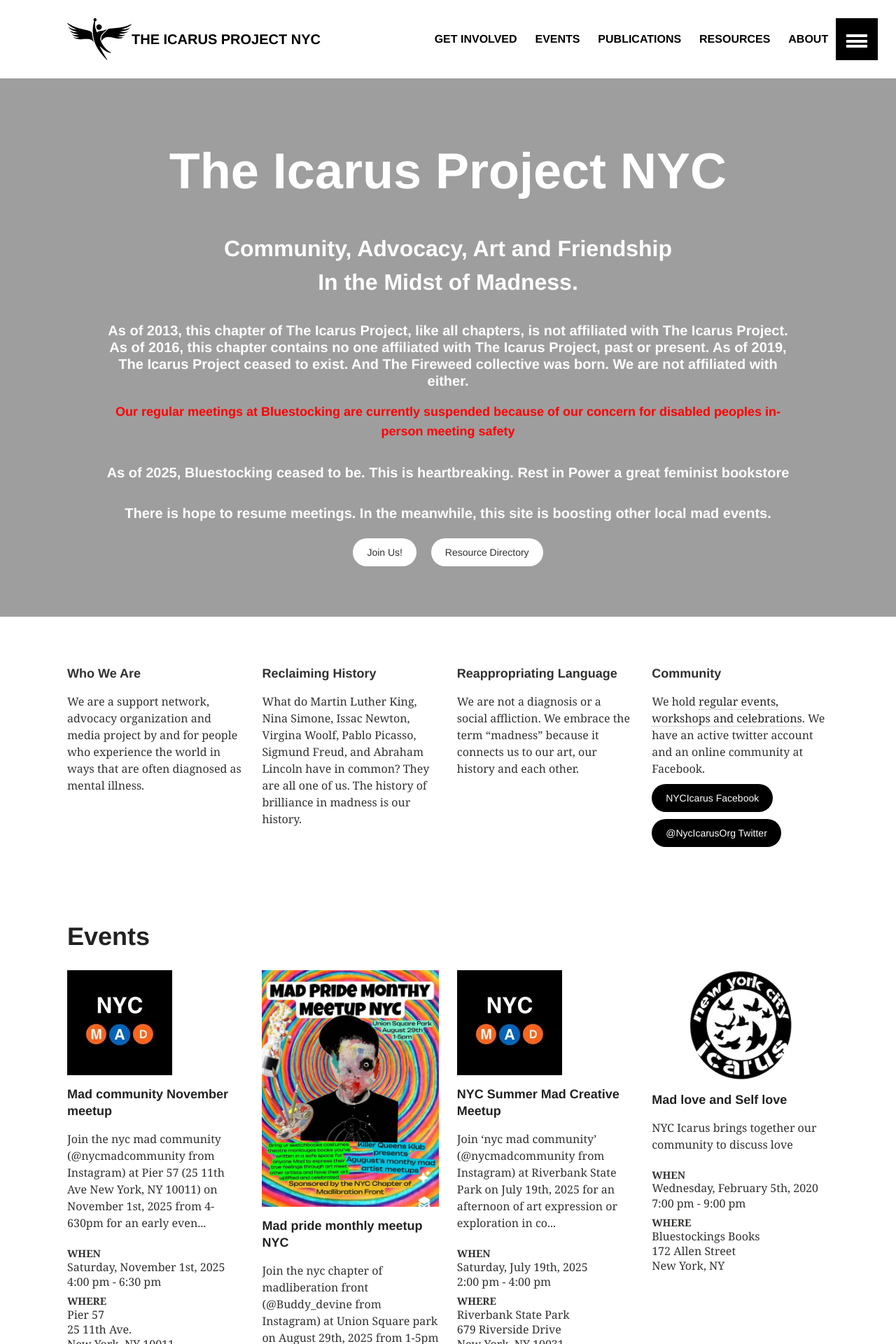
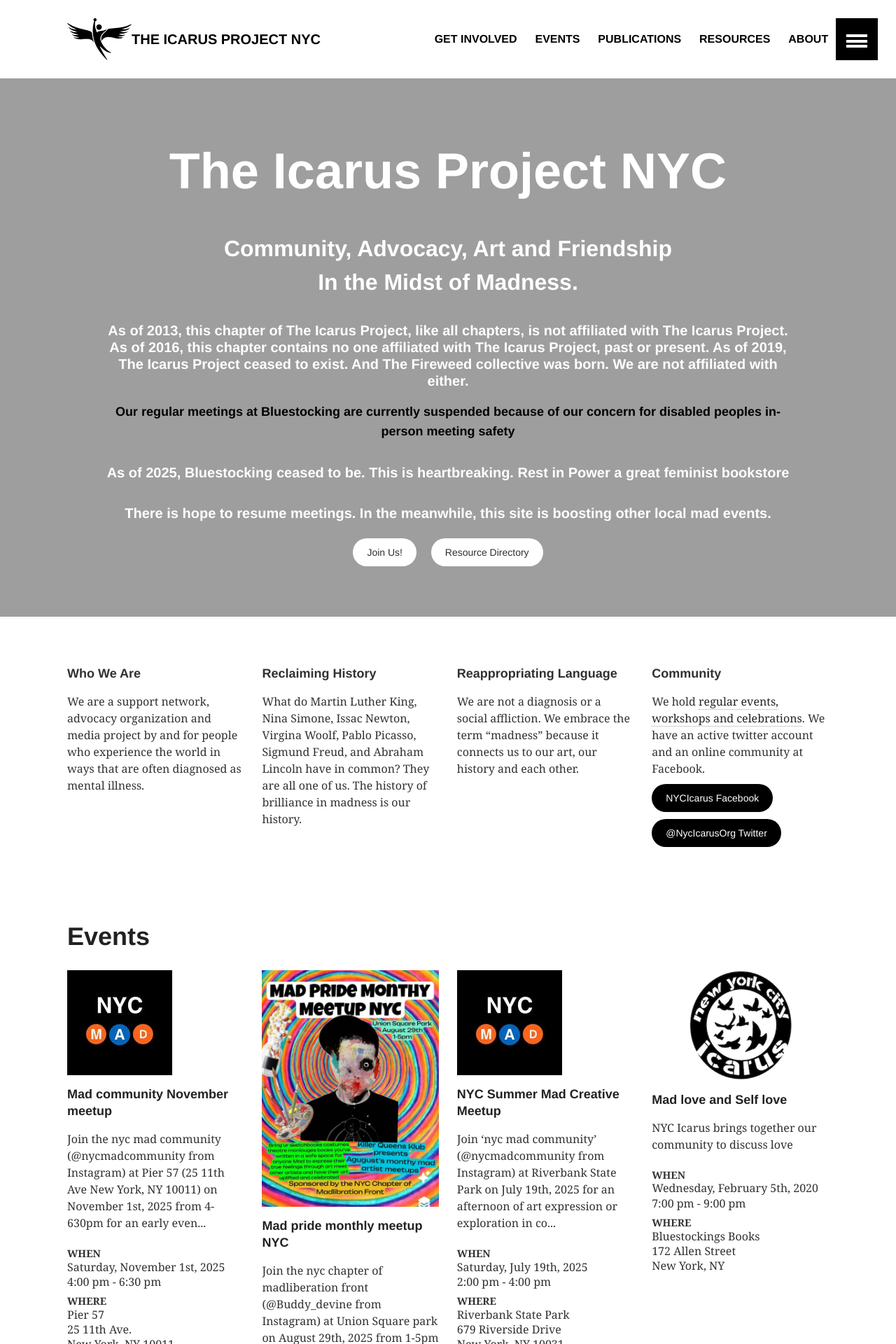
Before and after one commit to nycicarus/nycicarus.github.io, a Jekyll site: the page built from index.md, in a window 1280 px wide. Shown: the top 1920 px of the page at 70% size. Built offline with Jekyll 4.4.1, drawn with Linux system fonts in a browser that asks for light colours.

Commit message:
Update home.html

```diff
--- a/_layouts/home.html
+++ b/_layouts/home.html
@@ -41,7 +41,8 @@
         <h1>The Icarus Project NYC</h1>
         <h2>Community, Advocacy, Art and Friendship<br/>In the Midst of Madness.</h2>
 
-        <h5><b>As of 2013, this chapter of The Icarus Project, like all chapters, is not affiliated with The Icarus Project. As of 2016, this chapter contains no one affiliated with The Icarus Project, past or present. As of 2019, The Icarus Project ceased to exist. And The Fireweed collective was born. We are not affiliated with either.</b> <p style="color:red;">
+        <h5><b>As of 2013, this chapter of The Icarus Project, like all chapters, is not affiliated with The Icarus Project. As of 2016, this chapter contains no one affiliated with The Icarus Project, past or present. As of 2019, The Icarus Project ceased to exist. And The Fireweed collective was born. We are not affiliated with either.</b>
+          <p style="color:black;">
 Our regular meetings at Bluestocking are currently suspended because of our concern for disabled peoples in-person meeting safety</p></h5>
         <h5>As of 2025, Bluestocking ceased to be. This is heartbreaking. Rest in Power a great feminist bookstore</h5>
         <h5>There is hope to resume meetings. In the meanwhile, this site is boosting other local mad events.</h5>
```
